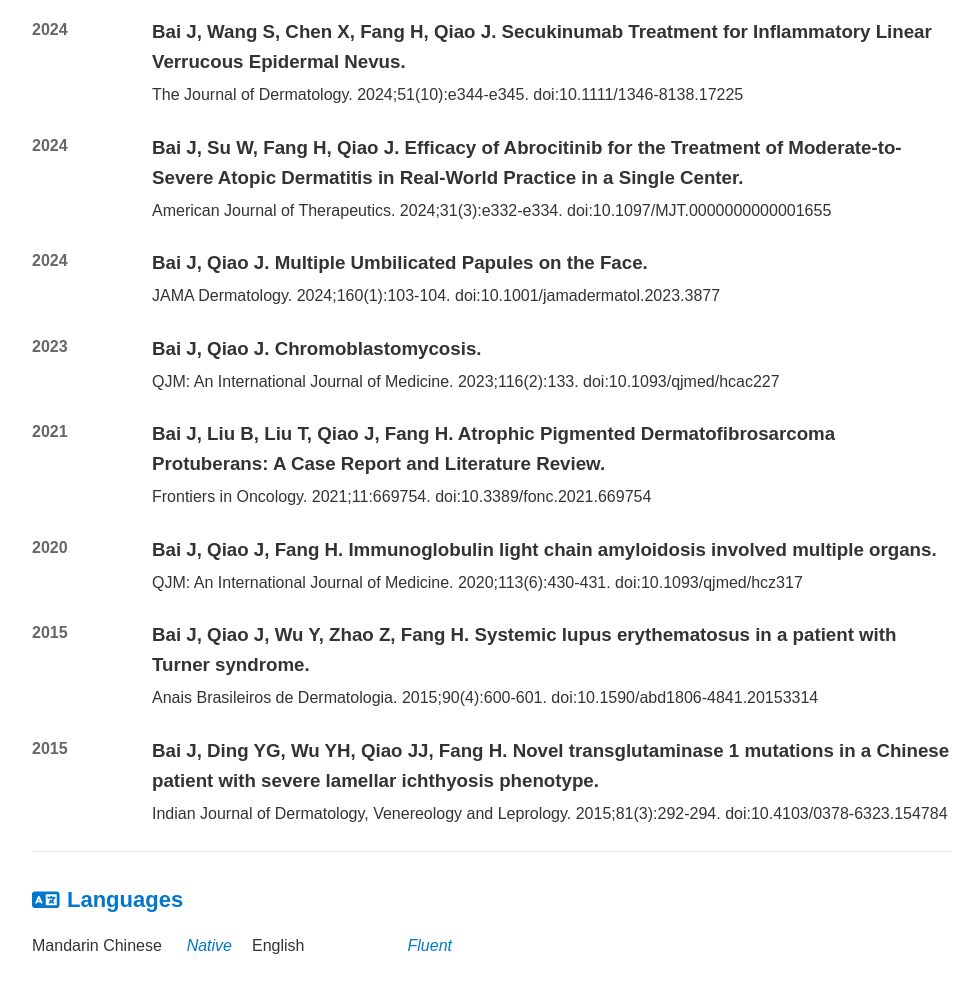
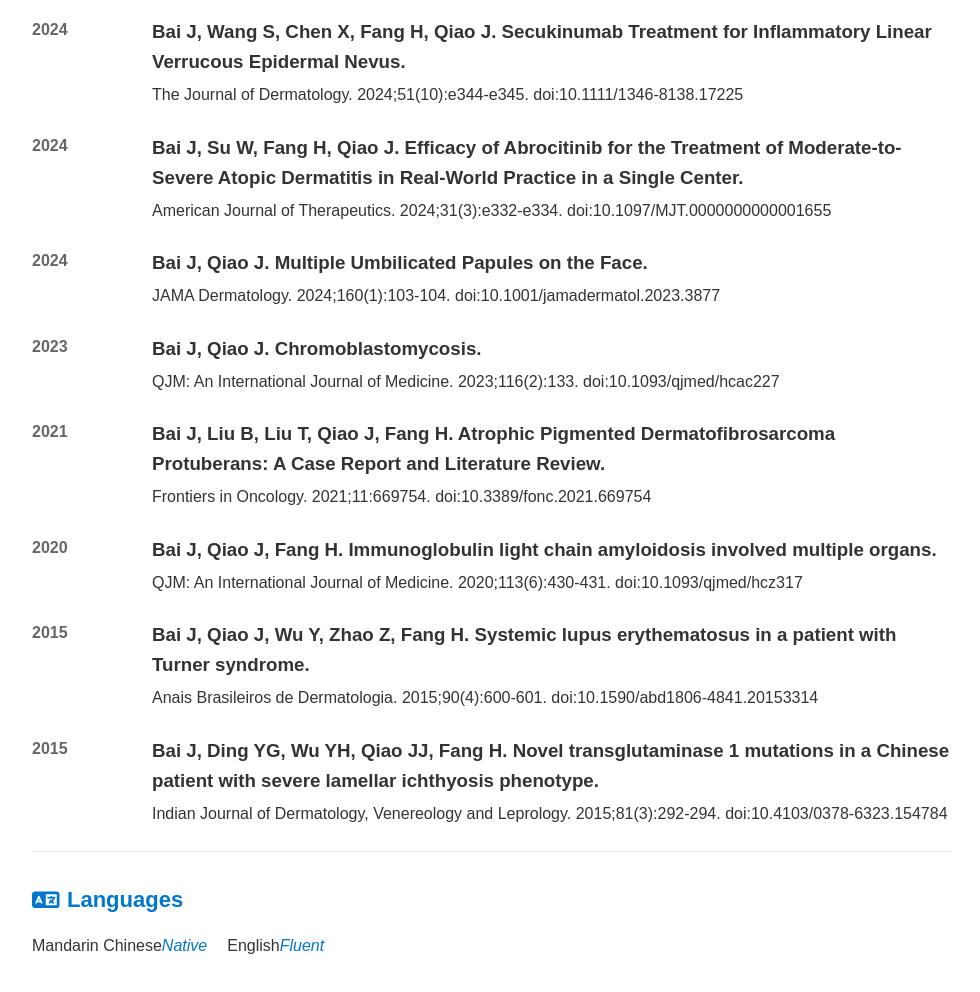
Before and after one commit to koulei67/bj-resume, a website built with webpack: page index.html in a window 1280 px wide. Shown: the part 1292-2284 px from the top of the page, without its empty margins (148-1128 px from the left). Built offline with nearby package versions, Linux system fonts and the light colour scheme.

Commit message:
Update styles.css

```diff
--- a/styles.css
+++ b/styles.css
@@ -163,7 +163,7 @@ section h2 i {
 .language-list li {
   display: flex;
   justify-content: space-between;
-  width: 200px;
+/*   width: 200px; */
 }
 
 .proficiency {
```
